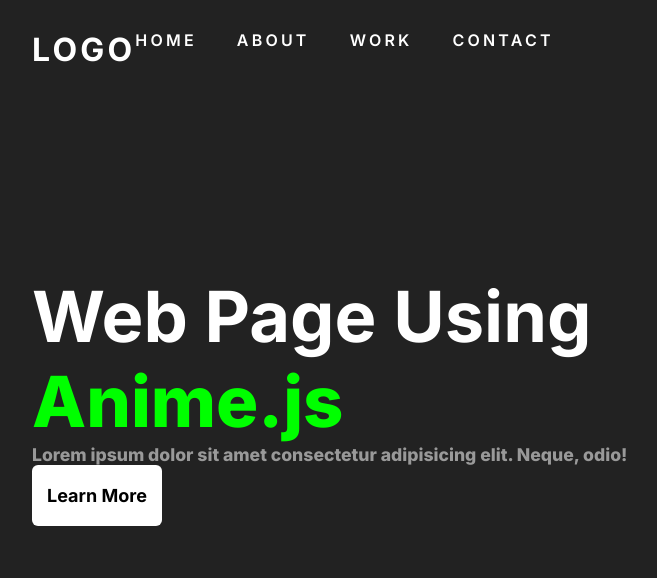
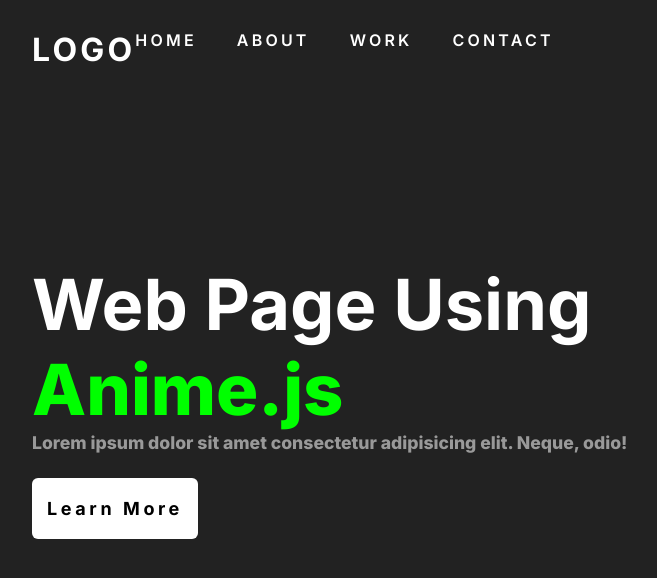
Before and after one commit to ruchap24/Animated-webpage, a React (Create React App) app: page / in a window 1280 px wide. Shown: the top 578 px of the page, without its empty margins (68-725 px from the left). Built offline with nearby package versions, Linux system fonts and the light colour scheme.

Commit message:
l-s added

```diff
--- a/src/App.css
+++ b/src/App.css
@@ -94,4 +94,6 @@ section .content .btn{
   text-decoration: none;
   font-weight: 700;
   display: inline-block;
+  margin-top: 25px;
+  letter-spacing: 0.2em;
 }
```
